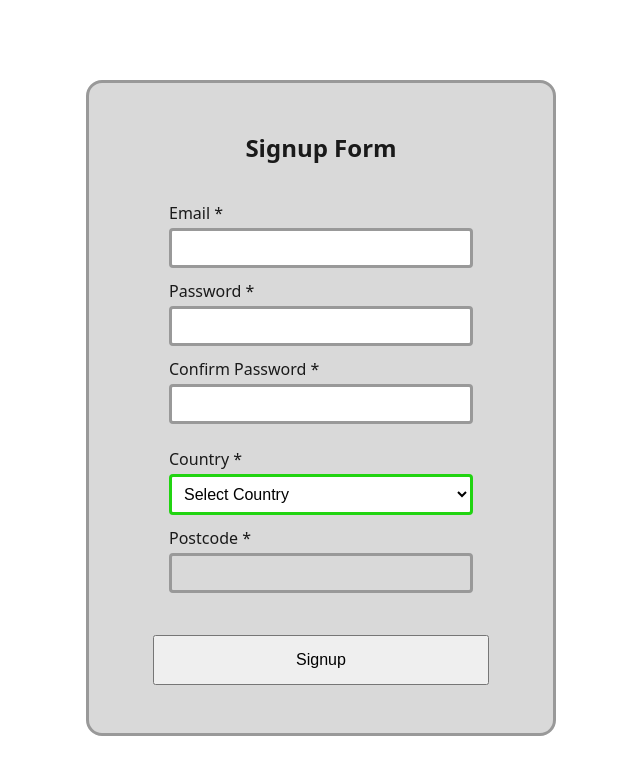
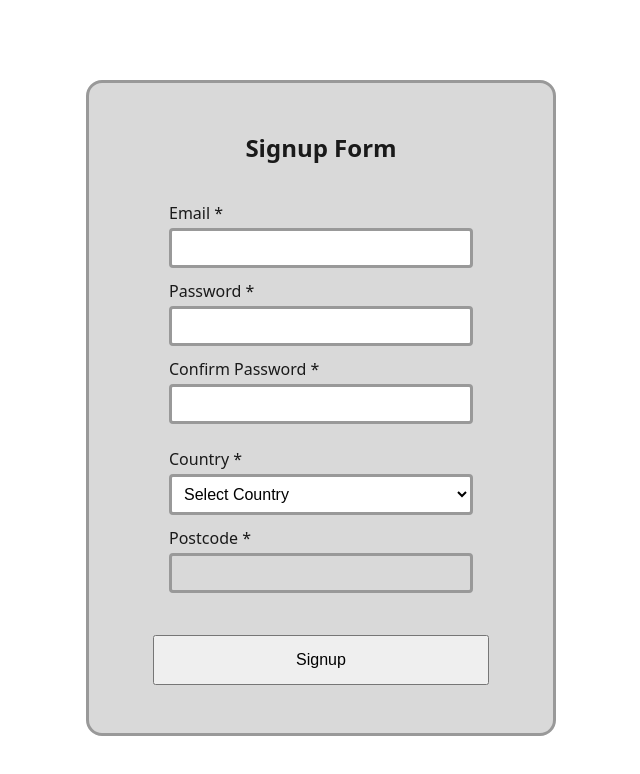
Before and after one commit to dooory/validation-api-practice, a website built with webpack: page src/template.html in a window 1280 px wide. Shown: the whole page, without its empty margins (319-959 px from the left). Built offline with nearby package versions, Linux system fonts and the light colour scheme; what postal-code-checker would draw is missing.

Commit message:
style: update css rules

```diff
--- a/src/style.css
+++ b/src/style.css
@@ -91,10 +91,12 @@ fieldset {
                             border-color: var(--c-green);
                             outline-color: var(--c-green);
                         }
+                    }
 
-                        &:valid {
-                            border-color: var(--c-green);
-                            outline-color: var(--c-green);
+                    select {
+                        &:invalid {
+                            border-color: var(--c-red);
+                            outline-color: var(--c-red);
                         }
                     }
 
```
